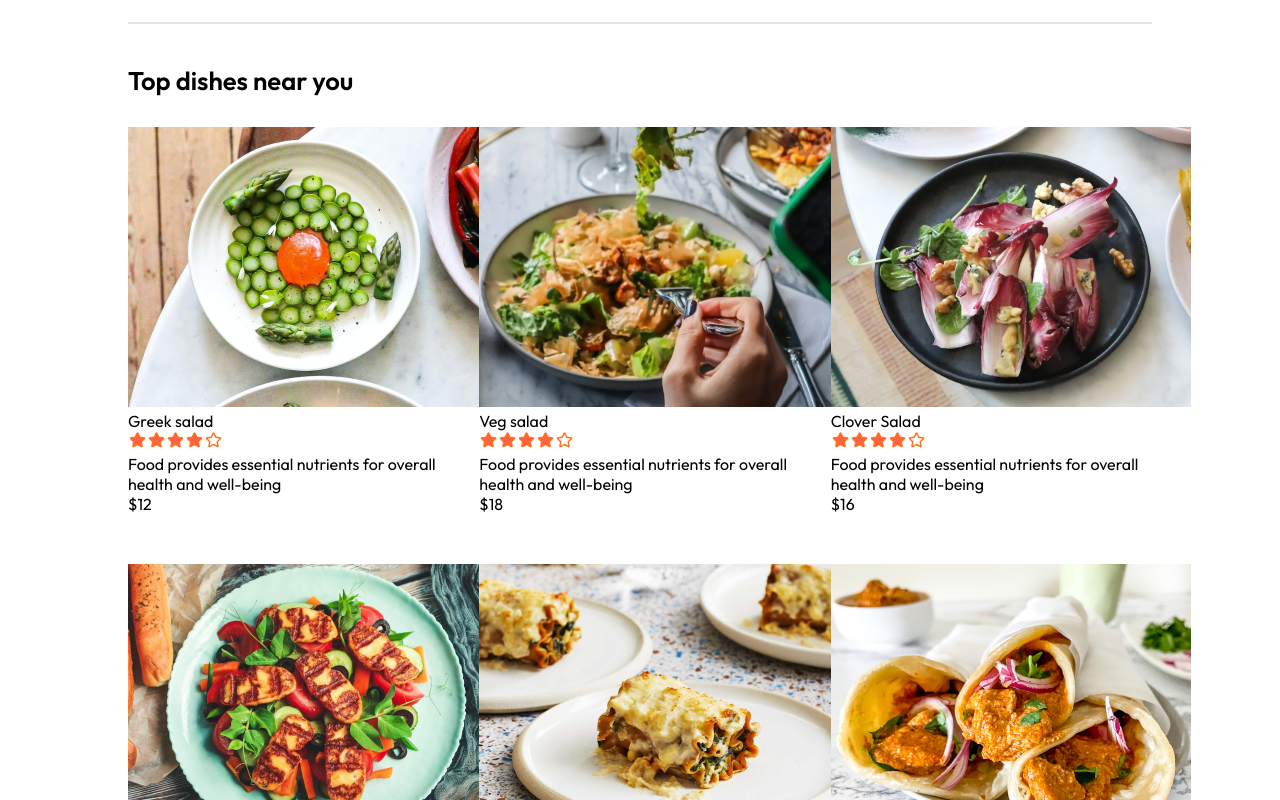
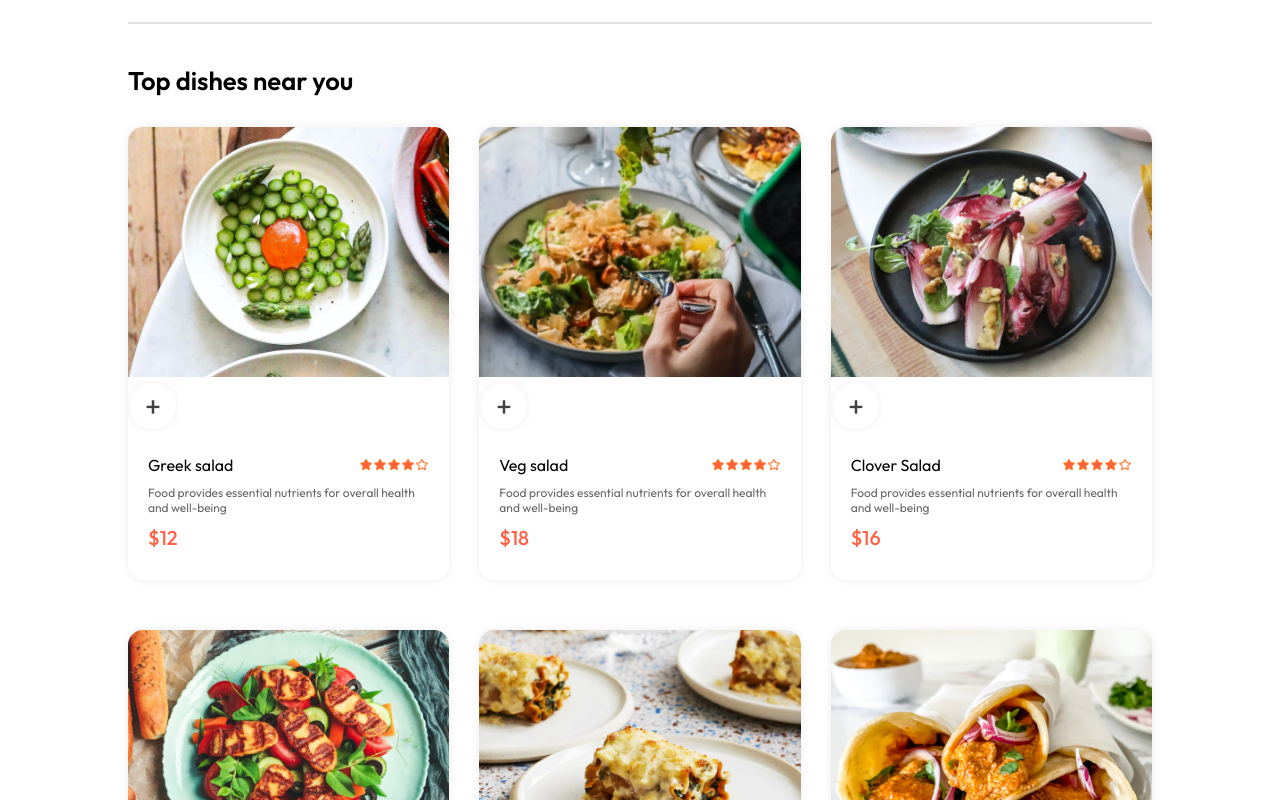
Before and after one commit to jeylanab/ArifBites, a React (Vite) app in the folder Food Del/Frontend/: page / in a window 1280 px wide. Shown: the part 860-1660 px from the top of the page. Built offline with nearby package versions, Linux system fonts and the light colour scheme.

Commit message:
added item counter

```diff
--- a/Food Del/Frontend/src/components/FoodItem/FoodItem.css
+++ b/Food Del/Frontend/src/components/FoodItem/FoodItem.css
@@ -0,0 +1,38 @@
+.food-item {
+  width: 100%;
+  margin: auto;
+  border-radius: 15px;
+  box-shadow: 0px 0px 10px #00000015;
+  transition: 0.3s;
+  animation: fadeIn 1s;
+}
+.food-item-image {
+  width: 100%;
+  border-radius: 15px 15px 0px 0px;
+}
+.food-item-info {
+  padding: 20px;
+}
+.food-item-name-rating {
+  display: flex;
+  justify-content: space-between;
+  align-items: center;
+  margin-bottom: 10px;
+}
+.food- item-name-rating p {
+  font-size: 20px;
+  font-weight: 500;
+}
+.food-item-name-rating img {
+  width: 70px;
+}
+.food-item-desc {
+  color: #676767;
+  font-size: 12px;
+}
+.food-item-price {
+  font-size: 20px;
+  font-weight: 500;
+  color: #ff6347;
+  margin: 10px 0px;
+}
--- a/Food Del/Frontend/src/components/FoodItem/FoodItem.jsx
+++ b/Food Del/Frontend/src/components/FoodItem/FoodItem.jsx
@@ -3,11 +3,23 @@ import './FoodItem.css';
 import {assets} from '../../assets/assets';
 
 
-const FoodItem = ({id, name, price, description, image}) => {
+const FoodItem = ({ id, name, price, description, image }) => {
+
+  const [itemCount, setItemCount] = React.useState(0);
+
   return (
       <div className='food-item'>
           <div className='food-item-img-container'>
-                <img className='food-item-image' src={image} alt={name} />
+              <img className='food-item-image' src={image} alt={name} />
+              {!itemCount
+                  ? <img className='add' onClick={()=> setItemCount(prev=> prev+1) } src={assets.add_icon_white} alt='add' />
+                  : <div className='food-item-counter'>
+                      <img onClick={()=> setItemCount(prev=>prev-1)} src={assets.remove_icon_red} alt="" />
+                      <p>{itemCount}</p>
+                      <img onClick={()=> setItemCount(prev=>prev+1)} src={assets.add_icon_green} alt="" />
+
+                  </div>
+              }
           </div>
           <div className='food-item-info'>
               <div className='food-item-name-rating' >
```
